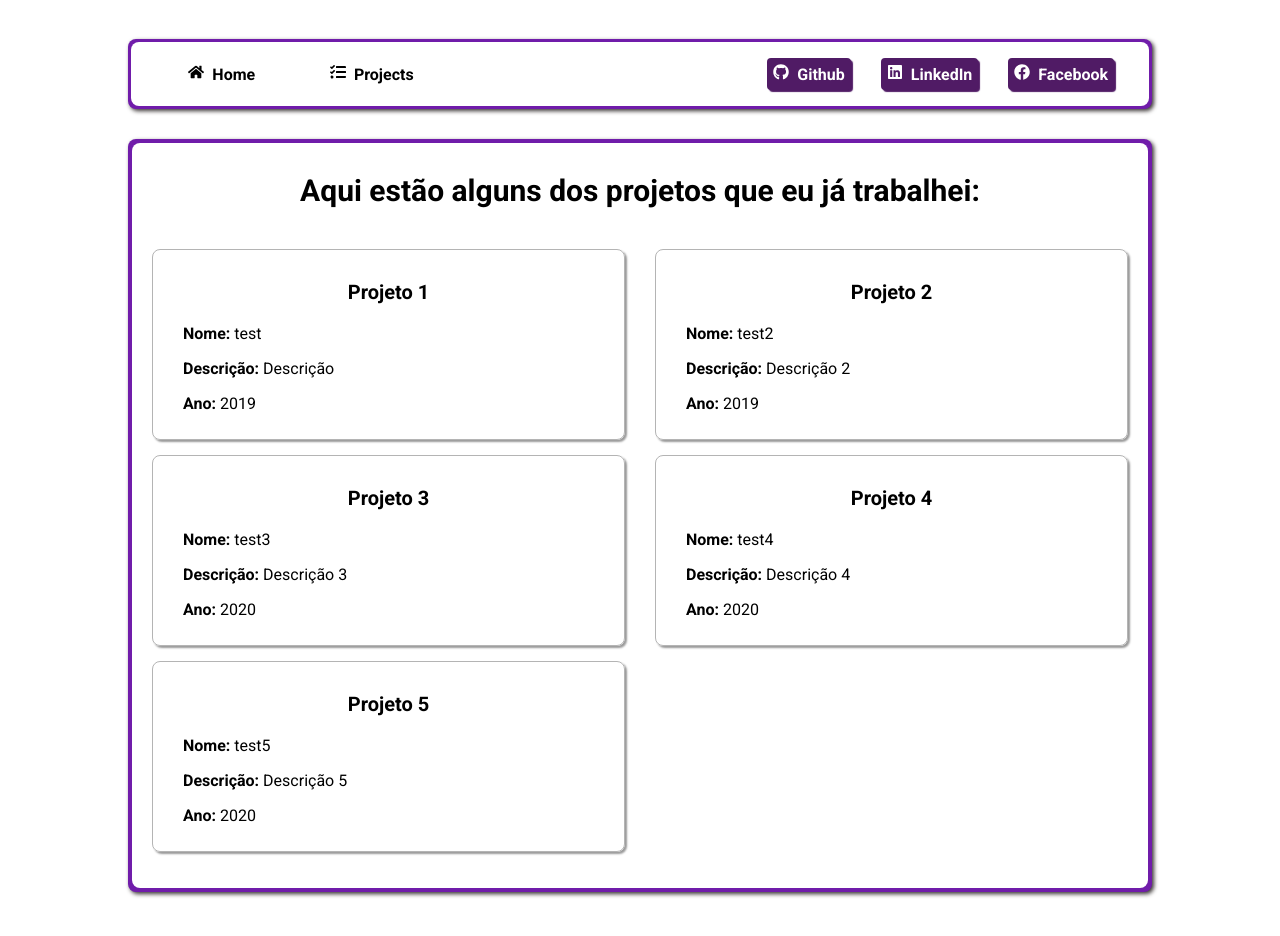
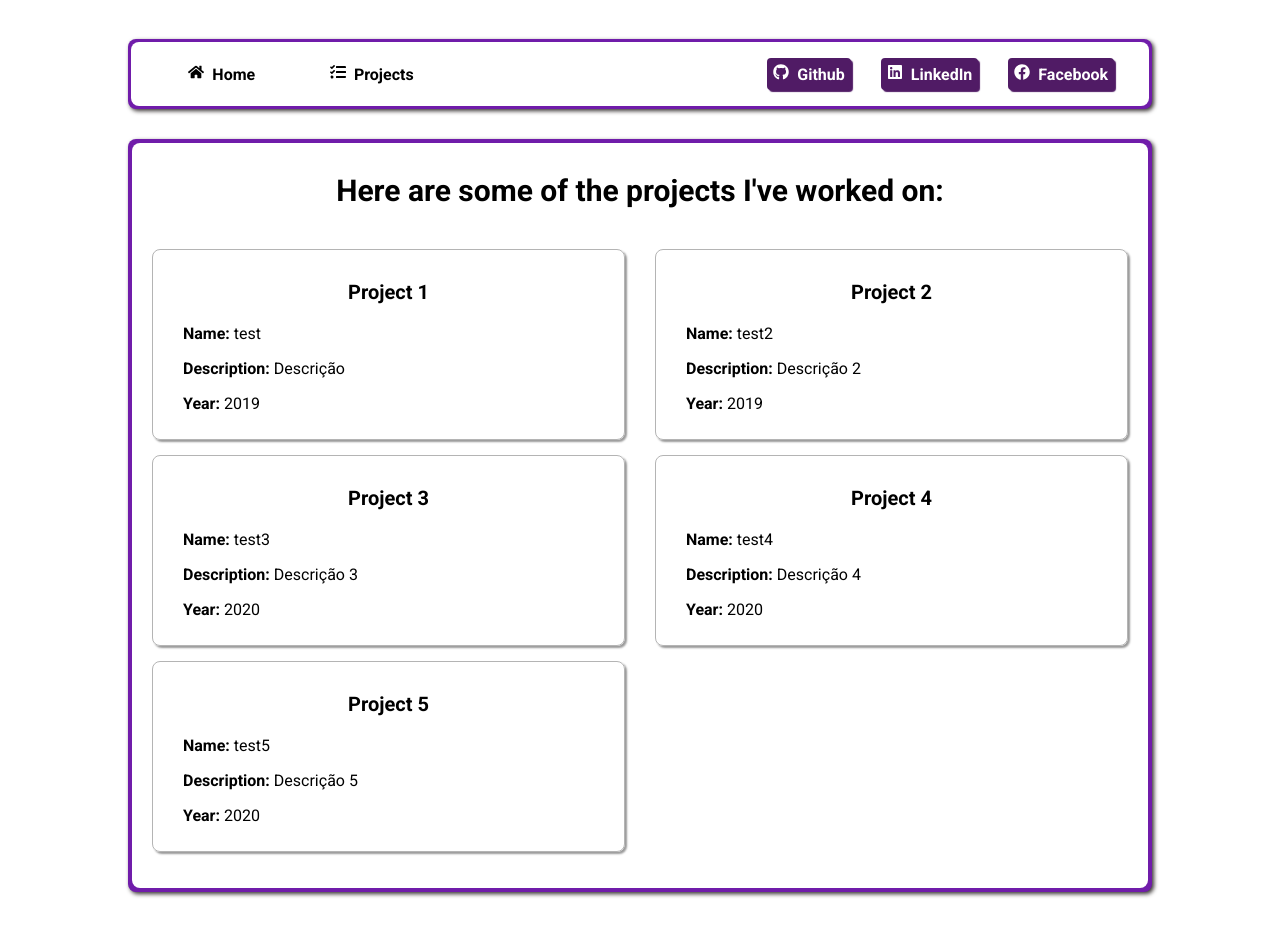
Before and after one commit to ElladanTasartir/portfolio, a React (Create React App) app: page /projects in a window 1280 px wide. Shown: the top 936 px of the page. Built offline with nearby package versions, Linux system fonts and the light colour scheme.

Commit message:
Translated some of the text to english

```diff
--- a/src/pages/Projects/projects.js
+++ b/src/pages/Projects/projects.js
@@ -8,15 +8,15 @@ const Projects = () => {
     return (
         <main>
             <article className="container-projects">
-                <p id="title-projects">Aqui estão alguns dos projetos que eu já trabalhei:</p>
+                <p id="title-projects">Here are some of the projects I've worked on:</p>
                 <div>
                     <ul className="list-projects">
                         {vectorProjects.map((item, index) => (
                             <li key={item.id}>
-                                <p id="title">Projeto {index + 1}</p>
-                                <p><span>Nome: </span>{item.name}</p>
-                                <p><span>Descrição: </span>{item.description}</p>
-                                <p><span>Ano: </span>{item.year}</p>
+                                <p id="title">Project {index + 1}</p>
+                                <p><span>Name: </span>{item.name}</p>
+                                <p><span>Description: </span>{item.description}</p>
+                                <p><span>Year: </span>{item.year}</p>
                             </li>
                         ))}
                     </ul>
```
